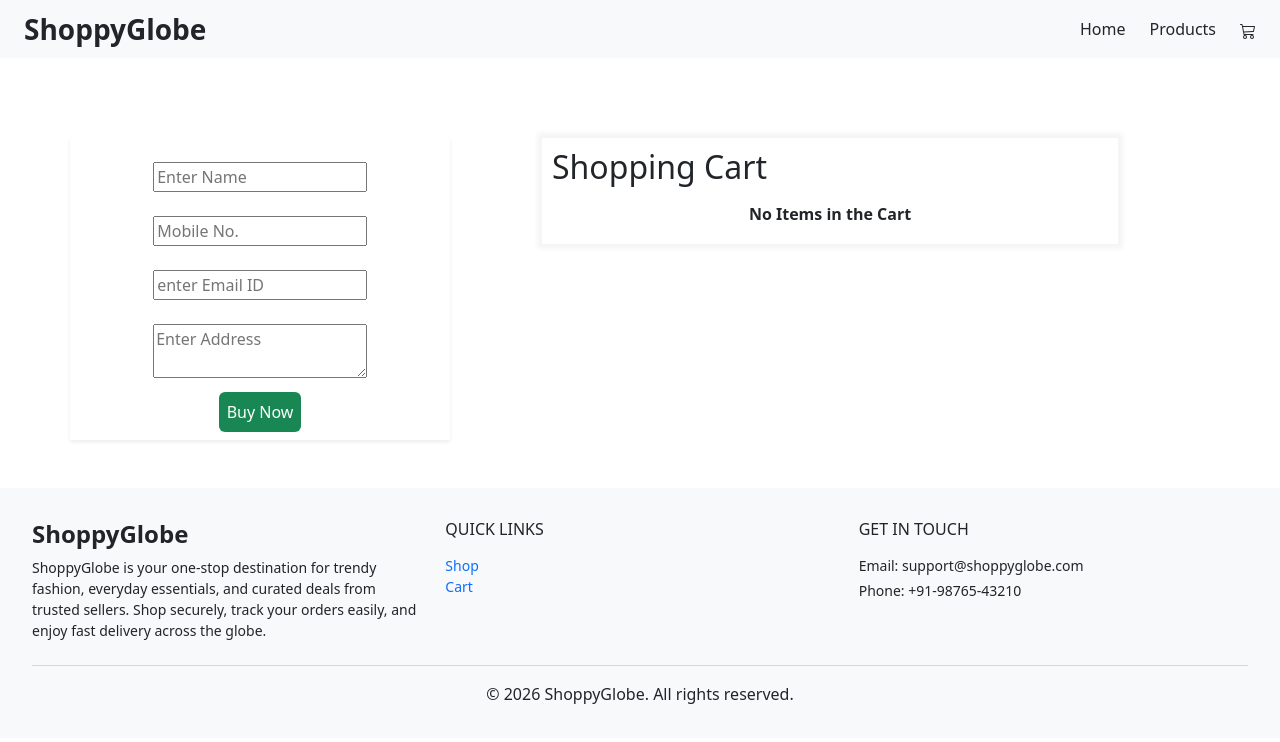
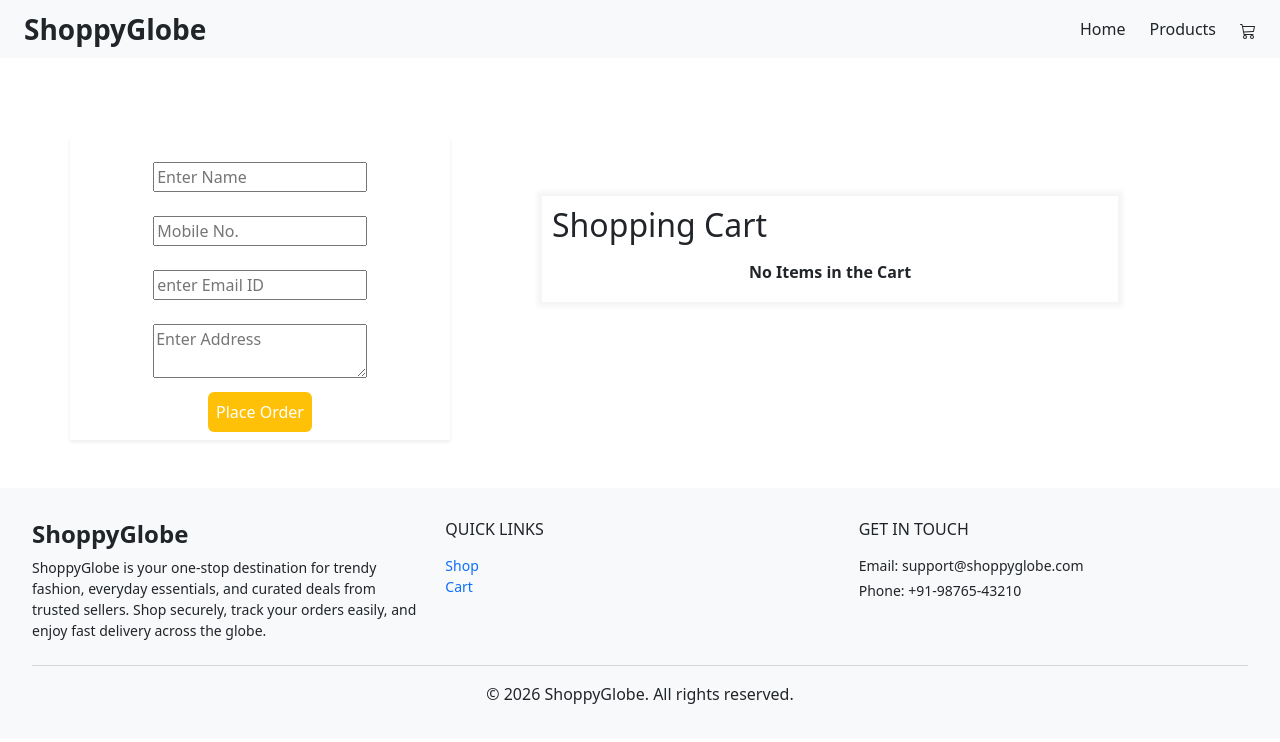
Before and after one commit to dilnakt-bnglr/shoppyGlobe, a React (Vite) app: page /checkout in a window 1280 px wide. Shown: the top 742 px of the page. Built offline with nearby package versions, Linux system fonts and the light colour scheme.

Commit message:
added functionality for order placed

```diff
--- a/src/components/Checkout.css
+++ b/src/components/Checkout.css
@@ -5,10 +5,8 @@
 
 .checkout-form{
     margin-top: 5rem !important;
-}
-
-.form-content{
     text-align: center;
+    height: fit-content;
     input{
         width: 60%;
     }
--- a/src/components/Checkout.jsx
+++ b/src/components/Checkout.jsx
@@ -1,12 +1,22 @@
-import React from "react";
+import React, { useState } from "react";
 import Cart from "./Cart";
 import "./Checkout.css";
+import { useDispatch } from "react-redux";
+import { clearCart } from "../utils/cartSlice";
 
 function Checkout() {
+  const [isOrderPlaced, setIsOrderPlaced] = useState(false);
+  const dispatch = useDispatch();
+
+  const handlePlaceOrder = () => {
+    setIsOrderPlaced(true);
+    dispatch(clearCart());
+  };
+
   return (
     <div className="container checkout-container">
       <div className="row">
-        <div className="col-md-4 col-12 checkout-form form-content shadow-sm">
+        <div className="col-md-4 col-12 checkout-form shadow-sm">
           <br />
           <input type="text" id="fname" name="fname" placeholder="Enter Name" />
           <br />
@@ -29,12 +39,21 @@ function Checkout() {
           <br />
           <textarea id="address" placeholder="Enter Address "></textarea>
           <br />
-          <button className="btn btn-primary border border-0 bg-success p-2 my-2">
-            Buy Now
+          <button
+            className="btn btn-primary border border-0 bg-warning p-2 my-2"
+            onClick={handlePlaceOrder}
+          >
+            Place Order
           </button>
         </div>
-        <div className="col-sm-8 col-12">
-          <Cart />
+        <div className="col-sm-8 col-12 m-auto">
+          {isOrderPlaced ? (
+            <div className="text-center fs-1 fw-semibold text-success">
+              Order Placed Successfully !
+            </div>
+          ) : (
+            <Cart />
+          )}
         </div>
       </div>
     </div>
```
